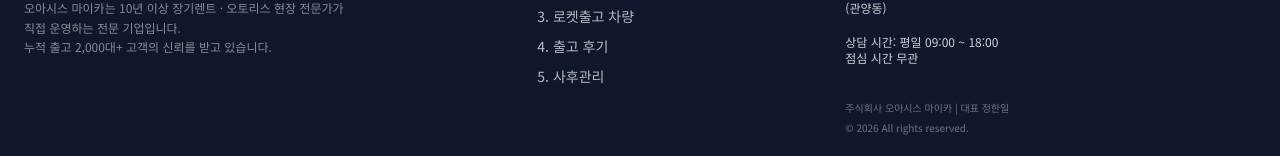
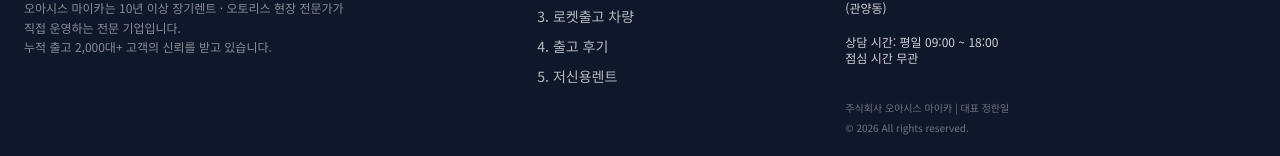
Before and after one commit to sanbada2026/oasis-my-car, a Next.js app: page / in a window 1280 px wide. Shown: the part 2440-2596 px from the top of the page. Built offline with nearby package versions, Linux system fonts and the light colour scheme.

Commit message:
Update Footer: change 사후관리 to 저신용렌트 and link to /lowcredit

```diff
--- a/components/Footer.tsx
+++ b/components/Footer.tsx
@@ -6,7 +6,6 @@ export default function Footer() {
       <div className="max-w-7xl mx-auto px-6 grid md:grid-cols-12 gap-y-10">
         <div className="md:col-span-5">
           <div className="flex items-center gap-3 mb-2">
-            {/* Bottom logo area uses nice 'Oasis My car' typography per spec (font-semibold text-xl tracking-tight matching premium style); img as accent with fallback */}
             <img
               src="/images/logo.svg"
               alt="오아시스 마이카"
@@ -29,7 +28,7 @@ export default function Footer() {
             <Link href="/special" className="block hover:text-white">2. 특가 조건</Link>
             <Link href="/rocket" className="block hover:text-white">3. 로켓출고 차량</Link>
             <Link href="/reviews" className="block hover:text-white">4. 출고 후기</Link>
-            <Link href="/aftercare" className="block hover:text-white">5. 사후관리</Link>
+            <Link href="/lowcredit" className="block hover:text-white">5. 저신용렌트</Link>
           </div>
         </div>
 
```
